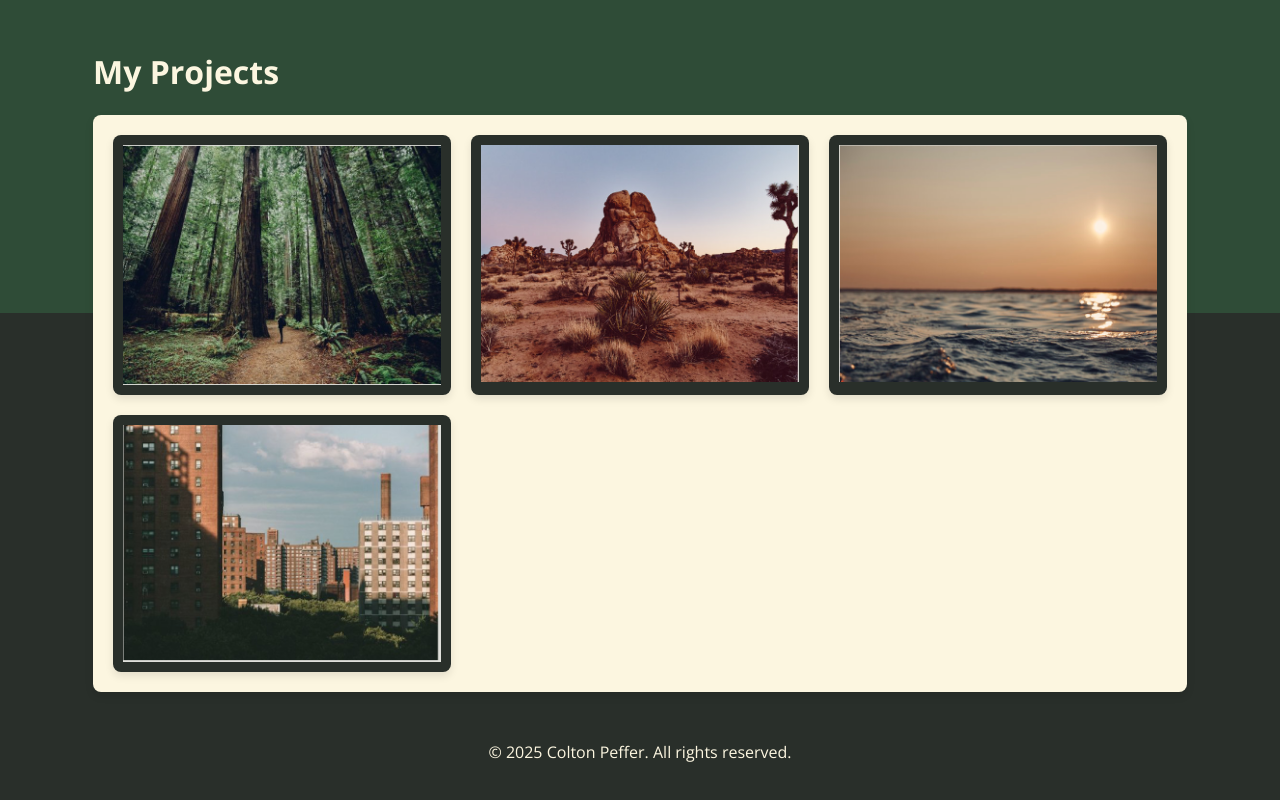
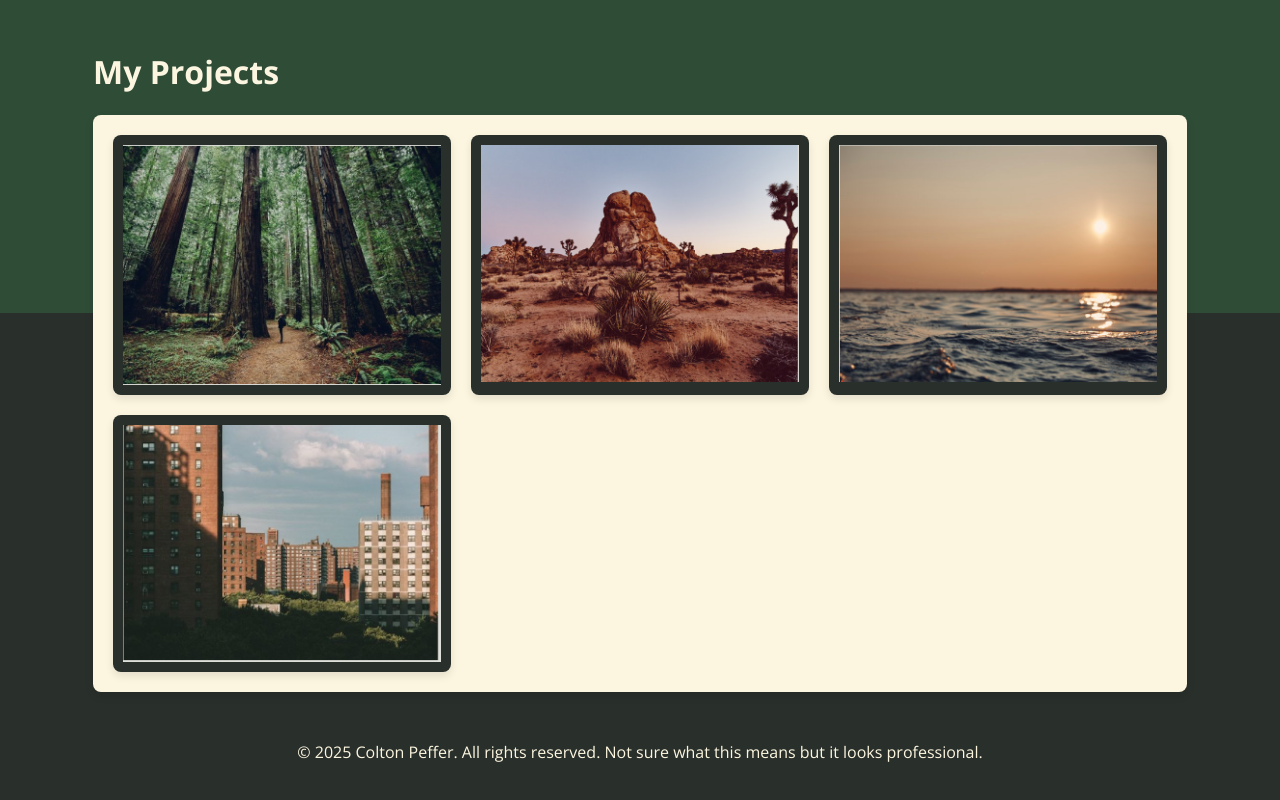
Before and after one commit to cpeffer/cpeffer.github.io, a React (Create React App) app: page / in a window 1280 px wide. Shown: the part 487-1287 px from the top of the page. Built offline with nearby package versions, Linux system fonts and the light colour scheme.

Commit message:
funny stuff

```diff
--- a/src/components/Footer.tsx
+++ b/src/components/Footer.tsx
@@ -4,7 +4,7 @@ import React from 'react';
 const Footer: React.FC = () => {
   return (
     <footer className='footer'>
-      <p>&copy; 2025 Colton Peffer. All rights reserved.</p>
+      <p>&copy; 2025 Colton Peffer. All rights reserved. Not sure what this means but it looks professional.</p>
     </footer>
   );
 };
--- a/src/components/Projects.tsx
+++ b/src/components/Projects.tsx
@@ -38,8 +38,8 @@ const Projects: React.FC = () => {
     },
     {
       id: 4,
-      title: "Project Three",
-      description: "This is a brief description of project three.",
+      title: "Project four",
+      description: "This is a brief description of project four.",
       technologies: ["Java", "Spring Boot", "MySQL"],
       image: project4Image // Add image source
     }
```
